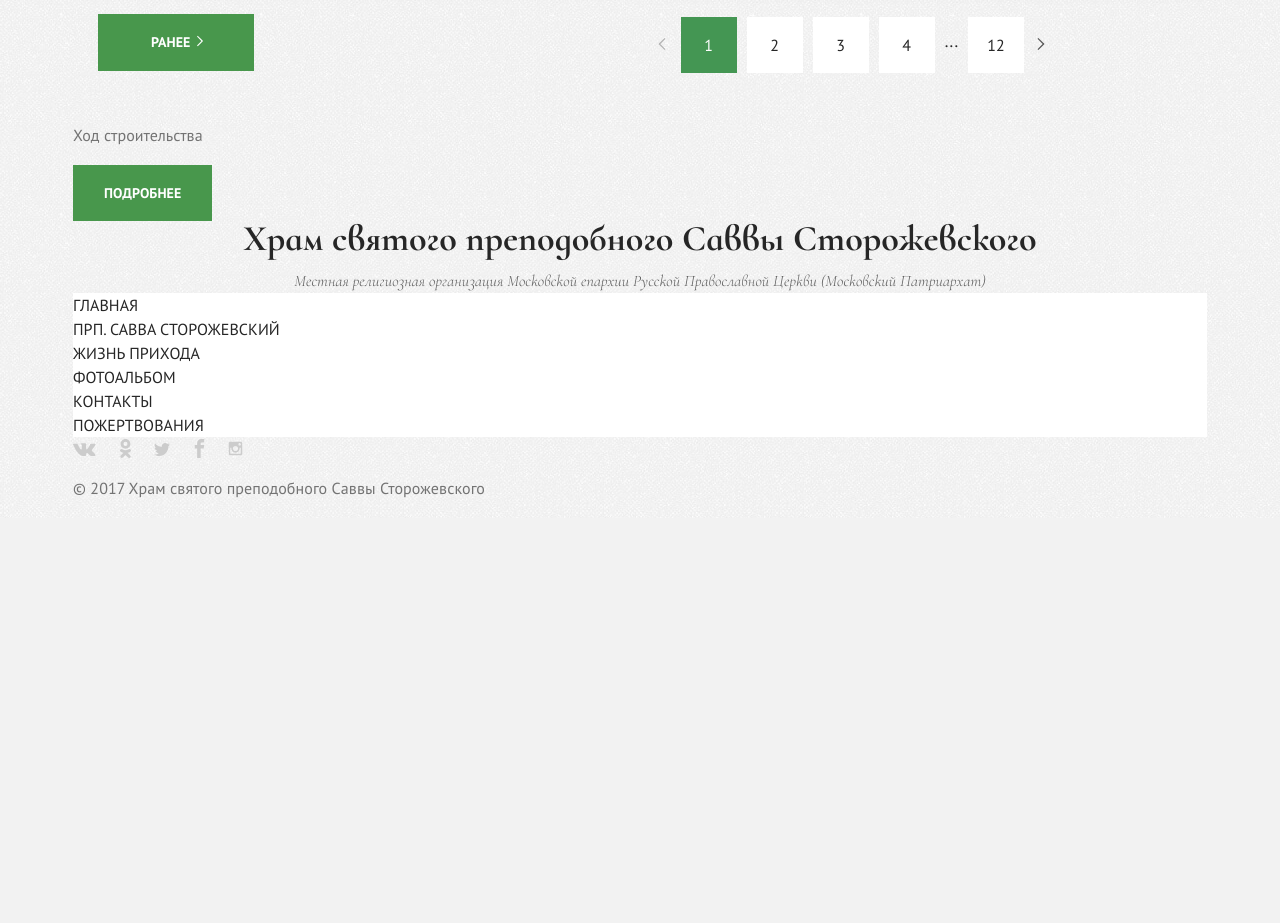
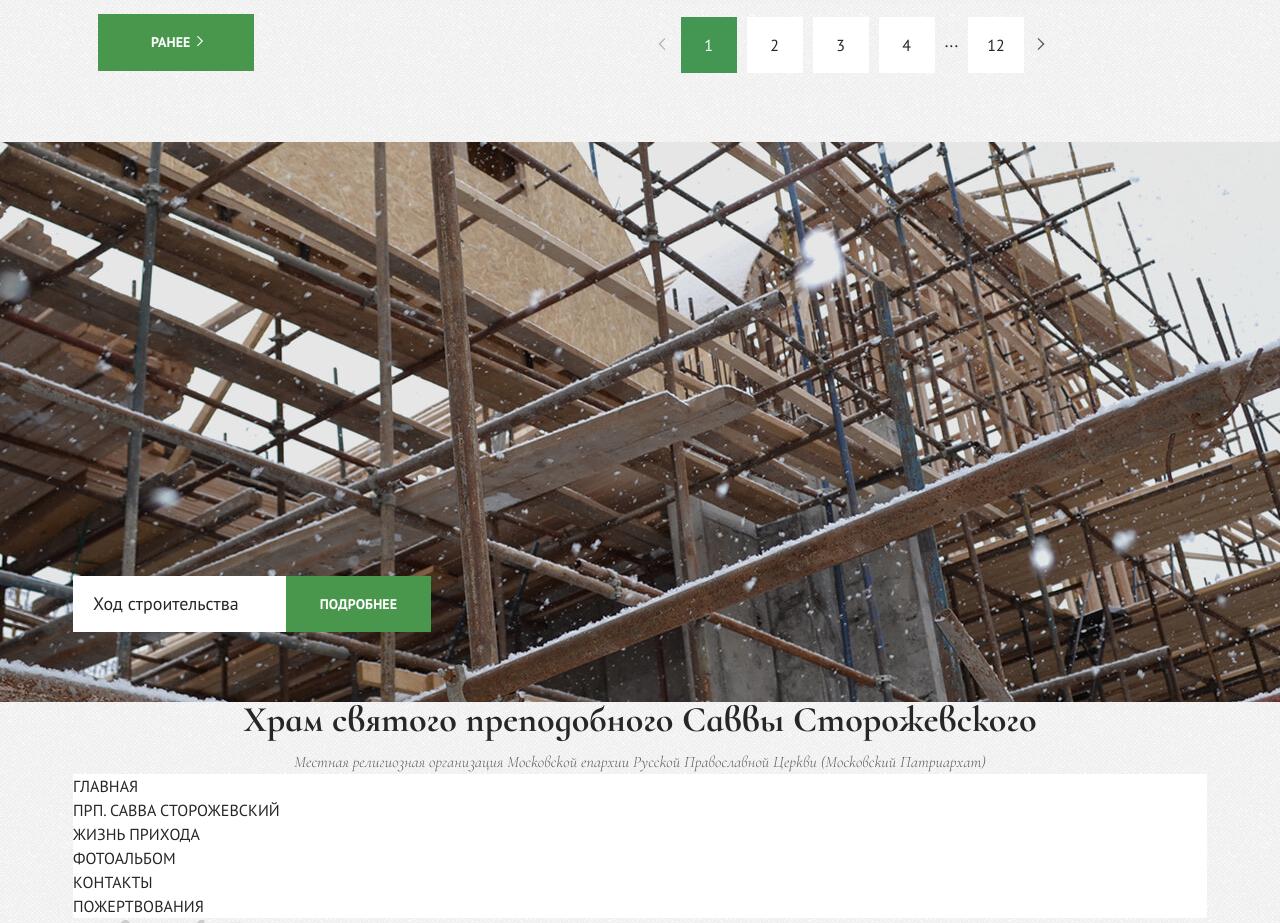
Before and after one commit to PonkinDmitrij2/temple-test, a plain HTML site: page index.html in a window 1280 px wide. Shown: the part 2220-3143 px from the top of the page. Before the commit the page ends 2738 px from the top, so only its background shows below. Drawn offline with Linux system fonts and the light colour scheme.

Commit message:
Adds css styles for the CONSTRUCTION-PROGRESS section

```diff
--- a/css/main.css
+++ b/css/main.css
@@ -392,7 +392,7 @@ body {
    $INDEX-LAYOUT
    ======================================== */
 .index-container {
-  margin-bottom: 50px;
+  margin-bottom: 69px;
 }
 
 .index-row {
@@ -759,6 +759,47 @@ body {
 
 
 
+/* ========================================
+   $CONSTRUCTION-PROGRESS
+   ======================================== */
+.construction-progress {
+  background: url("../img/bg/construction-progress-bg.jpg") center top / cover no-repeat;
+}
+
+.construction-progress__row {
+  display: flex;
+  flex-wrap: wrap;
+  min-height: 560px;
+  padding: 70px 0;
+}
+
+.construction-progress__col-left {
+  flex: 0 0 32%;
+  max-width: 32%;
+  align-self: flex-end;
+}
+
+.alert {
+  display: flex;
+}
+
+.alert__text {
+  margin: 0;
+  padding: 16px 20px;
+  padding-right: 47px;
+  font-size: 18px;
+  line-height: 1.3;
+  color: #262626;
+  background-color: #fff;
+}
+
+.alert__link {
+  padding-left: 33px;
+  padding-right: 33px;
+}
+
+
+
 
 
 
--- a/index.html
+++ b/index.html
@@ -346,9 +346,13 @@
       <section class="construction-progress">
         <h2 class="visually-hidden">Ход строительства</h2>
         <div class="container">
-          <div class="alert  construction-progress__alert">
-            <p class="alert__text">Ход строительства</p>
-            <a class="btn  alert__link" href="javascript:void(0)">Подробнее</a>
+          <div class="construction-progress__row">
+            <div class="construction-progress__col-left">
+              <div class="alert  construction-progress__alert">
+                <p class="alert__text">Ход строительства</p>
+                <a class="btn  alert__link" href="javascript:void(0)">Подробнее</a>
+              </div>
+            </div>
           </div>
         </div>
       </section>
```
